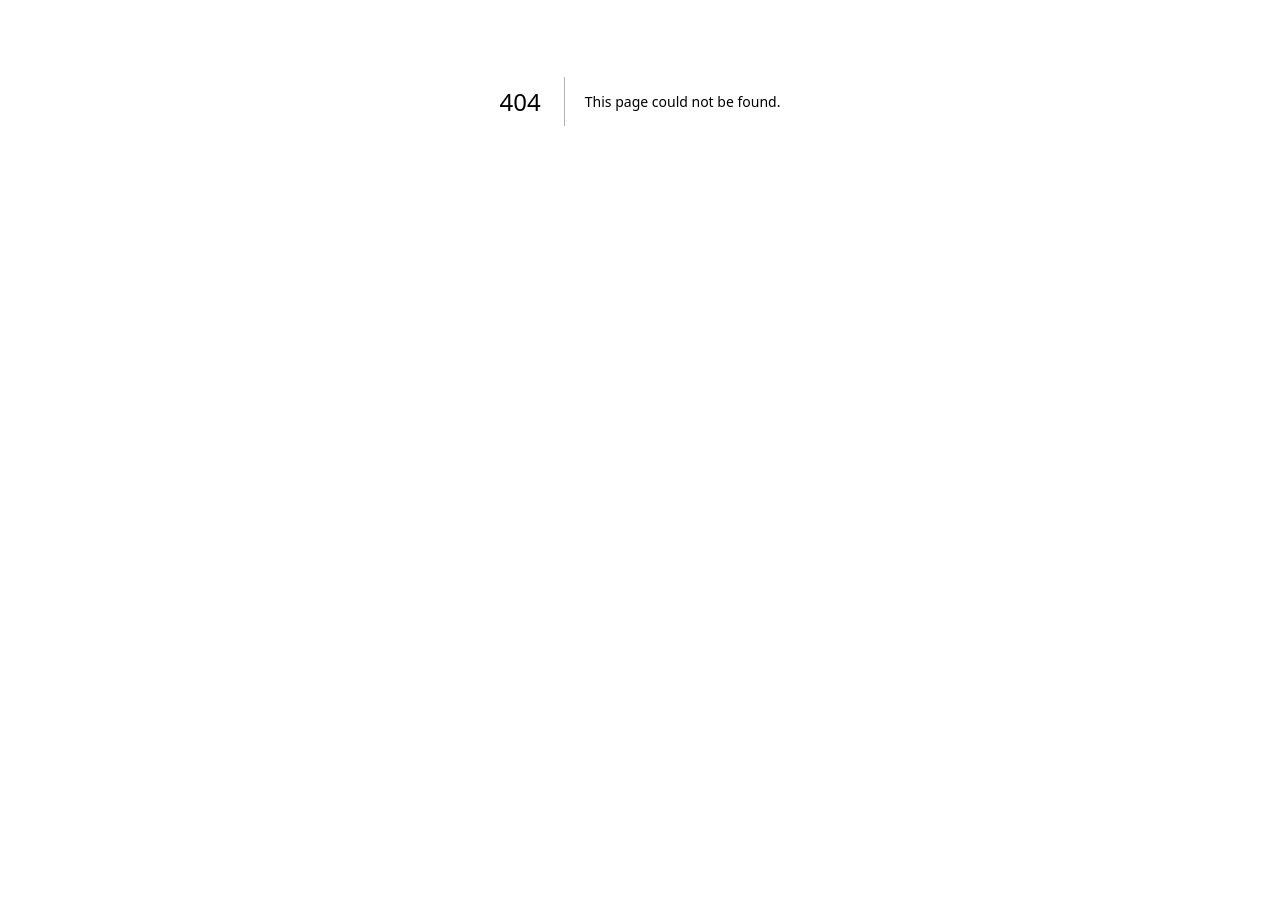
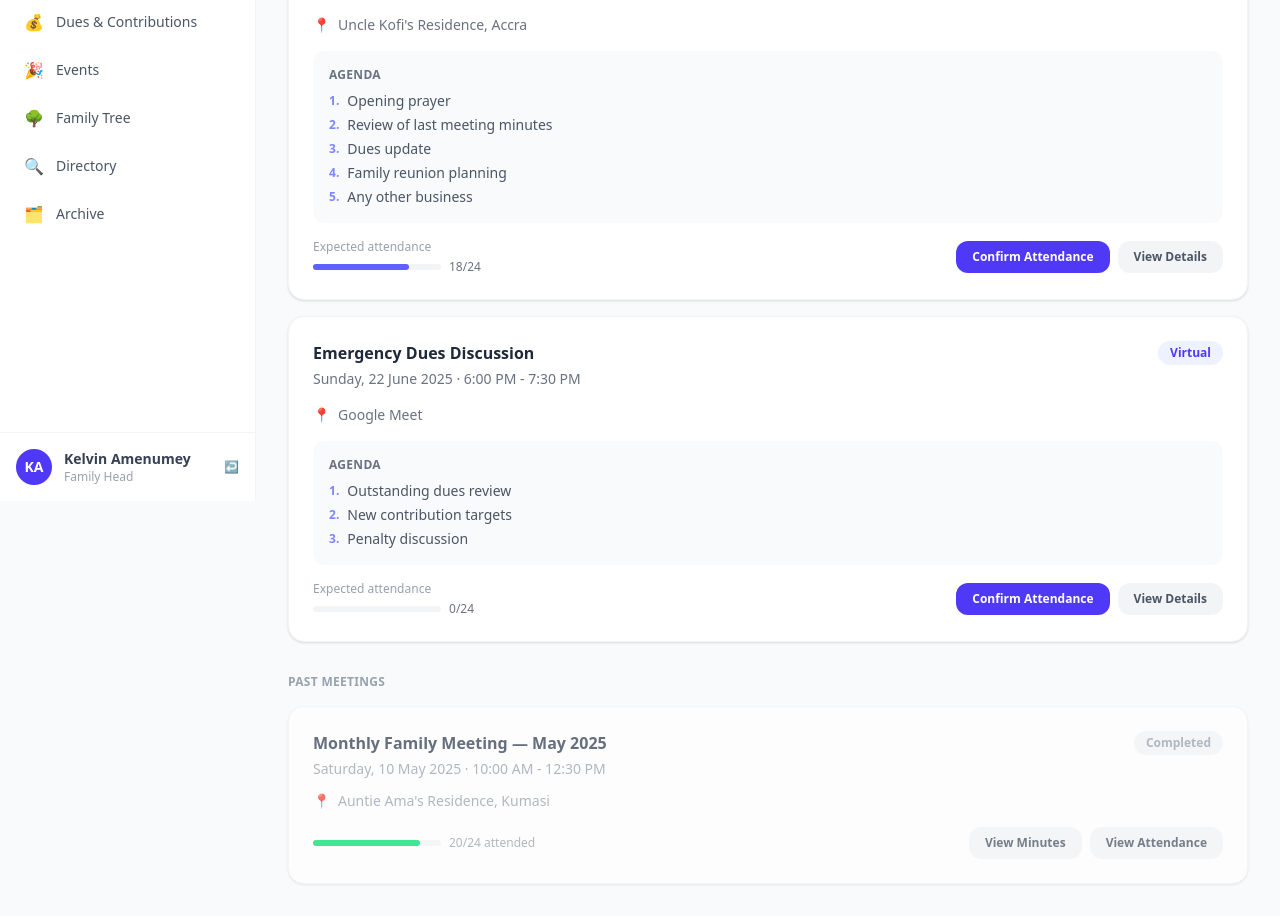
Before and after one commit to KelvinXoese/familygui-ui, a Next.js app in the folder familyguy/: page /dashboard/meetings in a window 1280 px wide. Before the commit this address had no page. Shown: the part 299-1215 px from the top of the page. Before the commit the page ends 800 px from the top, so only its background shows below. Built offline with nearby package versions, Linux system fonts and the light colour scheme.

Commit message:
feat:Add meetings page

```diff
--- /dev/null
+++ b/familyguy/src/app/(dashboard)/dashboard/meetings/page.tsx
@@ -0,0 +1,156 @@
+export default function MeetingsPage() {
+  const meetings = [
+    {
+      id: 1,
+      title: "Monthly Family Meeting",
+      date: "Saturday, 14 June 2025",
+      time: "10:00 AM - 12:00 PM",
+      type: "Physical",
+      location: "Uncle Kofi's Residence, Accra",
+      agenda: ["Opening prayer", "Review of last meeting minutes", "Dues update", "Family reunion planning", "Any other business"],
+      attendees: 18,
+      total: 24,
+      status: "Upcoming",
+    },
+    {
+      id: 2,
+      title: "Emergency Dues Discussion",
+      date: "Sunday, 22 June 2025",
+      time: "6:00 PM - 7:30 PM",
+      type: "Virtual",
+      location: "Google Meet",
+      agenda: ["Outstanding dues review", "New contribution targets", "Penalty discussion"],
+      attendees: 0,
+      total: 24,
+      status: "Upcoming",
+    },
+    {
+      id: 3,
+      title: "Monthly Family Meeting — May 2025",
+      date: "Saturday, 10 May 2025",
+      time: "10:00 AM - 12:30 PM",
+      type: "Physical",
+      location: "Auntie Ama's Residence, Kumasi",
+      agenda: ["Opening prayer", "Financial report", "Welfare update", "Any other business"],
+      attendees: 20,
+      total: 24,
+      status: "Completed",
+    },
+  ];
+
+  return (
+    <div>
+      {/* HEADER */}
+      <div className="flex items-center justify-between mb-8">
+        <div>
+          <h2 className="text-2xl font-bold text-gray-800">Meetings 📅</h2>
+          <p className="text-gray-500 text-sm mt-1">Schedule and track family meetings</p>
+        </div>
+        <button className="px-5 py-2.5 bg-indigo-600 hover:bg-indigo-700 text-white text-sm font-bold rounded-xl transition">
+          + Schedule Meeting
+        </button>
+      </div>
+
+      {/* UPCOMING */}
+      <p className="text-xs font-bold text-gray-400 uppercase tracking-wide mb-4">Upcoming</p>
+      <div className="space-y-4 mb-8">
+        {meetings.filter((m) => m.status === "Upcoming").map((m) => (
+          <div key={m.id} className="bg-white border border-gray-100 rounded-2xl p-6 shadow-sm">
+            <div className="flex items-start justify-between gap-4 mb-4">
+              <div>
+                <h3 className="text-base font-bold text-gray-800">{m.title}</h3>
+                <p className="text-sm text-gray-500 mt-1">{m.date} · {m.time}</p>
+              </div>
+              <span className={`text-xs font-bold px-3 py-1 rounded-xl flex-shrink-0 ${m.type === "Virtual" ? "bg-indigo-50 text-indigo-600" : "bg-green-50 text-green-600"}`}>
+                {m.type === "Virtual" ? "Virtual" : "Physical"}
+              </span>
+            </div>
+
+            <div className="flex items-center gap-2 text-sm text-gray-500 mb-4">
+              <span>📍</span>
+              <span>{m.location}</span>
+            </div>
+
+            {/* AGENDA */}
+            <div className="bg-gray-50 rounded-xl p-4 mb-4">
+              <p className="text-xs font-bold text-gray-500 uppercase tracking-wide mb-2">Agenda</p>
+              <ol className="space-y-1">
+                {m.agenda.map((item, i) => (
+                  <li key={i} className="text-sm text-gray-600 flex items-start gap-2">
+                    <span className="text-indigo-400 font-bold text-xs mt-0.5">{i + 1}.</span>
+                    {item}
+                  </li>
+                ))}
+              </ol>
+            </div>
+
+            {/* ATTENDANCE */}
+            <div className="flex items-center justify-between">
+              <div>
+                <p className="text-xs text-gray-400 mb-1">Expected attendance</p>
+                <div className="flex items-center gap-2">
+                  <div className="w-32 bg-gray-100 rounded-full h-1.5">
+                    <div
+                      className="bg-indigo-500 h-1.5 rounded-full"
+                      style={{ width: `${(m.attendees / m.total) * 100}%` }}
+                    />
+                  </div>
+                  <span className="text-xs text-gray-500">{m.attendees}/{m.total}</span>
+                </div>
+              </div>
+              <div className="flex items-center gap-2">
+                <button className="px-4 py-2 bg-indigo-600 hover:bg-indigo-700 text-white text-xs font-bold rounded-xl transition">
+                  Confirm Attendance
+                </button>
+                <button className="px-4 py-2 bg-gray-100 hover:bg-gray-200 text-gray-600 text-xs font-bold rounded-xl transition">
+                  View Details
+                </button>
+              </div>
+            </div>
+          </div>
+        ))}
+      </div>
+
+      {/* PAST MEETINGS */}
+      <p className="text-xs font-bold text-gray-400 uppercase tracking-wide mb-4">Past Meetings</p>
+      <div className="space-y-4">
+        {meetings.filter((m) => m.status === "Completed").map((m) => (
+          <div key={m.id} className="bg-white border border-gray-100 rounded-2xl p-6 shadow-sm opacity-75">
+            <div className="flex items-start justify-between gap-4 mb-3">
+              <div>
+                <h3 className="text-base font-bold text-gray-700">{m.title}</h3>
+                <p className="text-sm text-gray-400 mt-1">{m.date} · {m.time}</p>
+              </div>
+              <span className="text-xs font-bold px-3 py-1 rounded-xl bg-gray-100 text-gray-400">
+                Completed
+              </span>
+            </div>
+            <div className="flex items-center gap-2 text-sm text-gray-400 mb-4">
+              <span>📍</span>
+              <span>{m.location}</span>
+            </div>
+            <div className="flex items-center justify-between">
+              <div className="flex items-center gap-2">
+                <div className="w-32 bg-gray-100 rounded-full h-1.5">
+                  <div
+                    className="bg-green-400 h-1.5 rounded-full"
+                    style={{ width: `${(m.attendees / m.total) * 100}%` }}
+                  />
+                </div>
+                <span className="text-xs text-gray-400">{m.attendees}/{m.total} attended</span>
+              </div>
+              <div className="flex items-center gap-2">
+                <button className="px-4 py-2 bg-gray-100 hover:bg-gray-200 text-gray-600 text-xs font-bold rounded-xl transition">
+                  View Minutes
+                </button>
+                <button className="px-4 py-2 bg-gray-100 hover:bg-gray-200 text-gray-600 text-xs font-bold rounded-xl transition">
+                  View Attendance
+                </button>
+              </div>
+            </div>
+          </div>
+        ))}
+      </div>
+    </div>
+  );
+}
```
